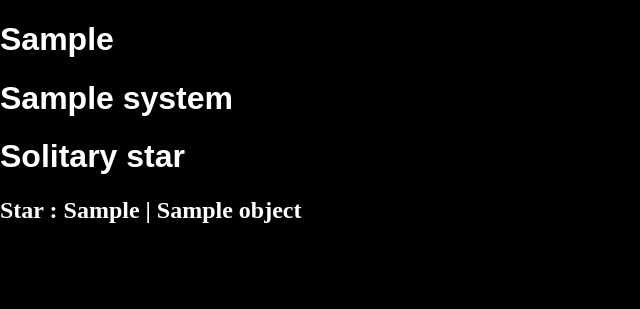
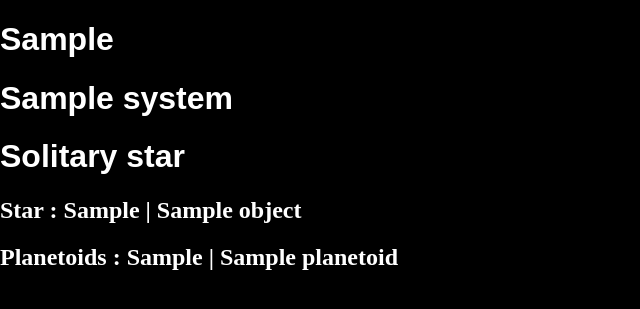
Before and after one commit to sammark1/Launch-a-Probe, a Django app: page /system/1/ in a window 1280 px wide. Shown: the top 309 px of the page, without its empty margins (0-640 px from the left). Run offline with Django 4.2, Linux system fonts and the light colour scheme; tables that the repository leaves empty hold one stand-in row (values such as "Sample post"); some libraries are stand-ins or nearby versions; some web fonts are replaced.

Commit message:
add planet reference in system

```diff
--- a/main_app/templates/system_view.html
+++ b/main_app/templates/system_view.html
@@ -13,5 +13,8 @@
     {% for star in stars %}
     <h2>Star : {{star.designation}} | {{star.name}}</h2>
     {% endfor %}
+    {% for planetoid in planetoids %}
+    <h2>Planetoids : {{planetoid.designation}} | {{planetoid.name}}</h2>
+    {% endfor %}
 </div>
 {% endblock %}
--- a/main_app/views.py
+++ b/main_app/views.py
@@ -8,7 +8,7 @@ from django.views.generic import DetailView
 from django.contrib.auth import authenticate, login, logout
 from django.contrib.auth.forms import UserCreationForm, AuthenticationForm
 from django.contrib.auth.models import User
-from .models import System, Star_Object
+from .models import System, Star_Object, Planetoid
 from django.core.exceptions import ValidationError
 from .static.scripts.generator import *
 
@@ -37,7 +37,8 @@ class Systems_List(TemplateView):
 def System_View(request, system_id):
     system = System.objects.get(id=system_id)
     stars = Star_Object.objects.filter(system=system)
-    return render(request, 'system_view.html', {'system':system,'stars':stars})
+    planetoids = Planetoid.objects.filter(system=system)
+    return render(request, 'system_view.html', {'system':system,'stars':stars, 'planetoids':planetoids})
 
 
 class System_Create(CreateView):
```
